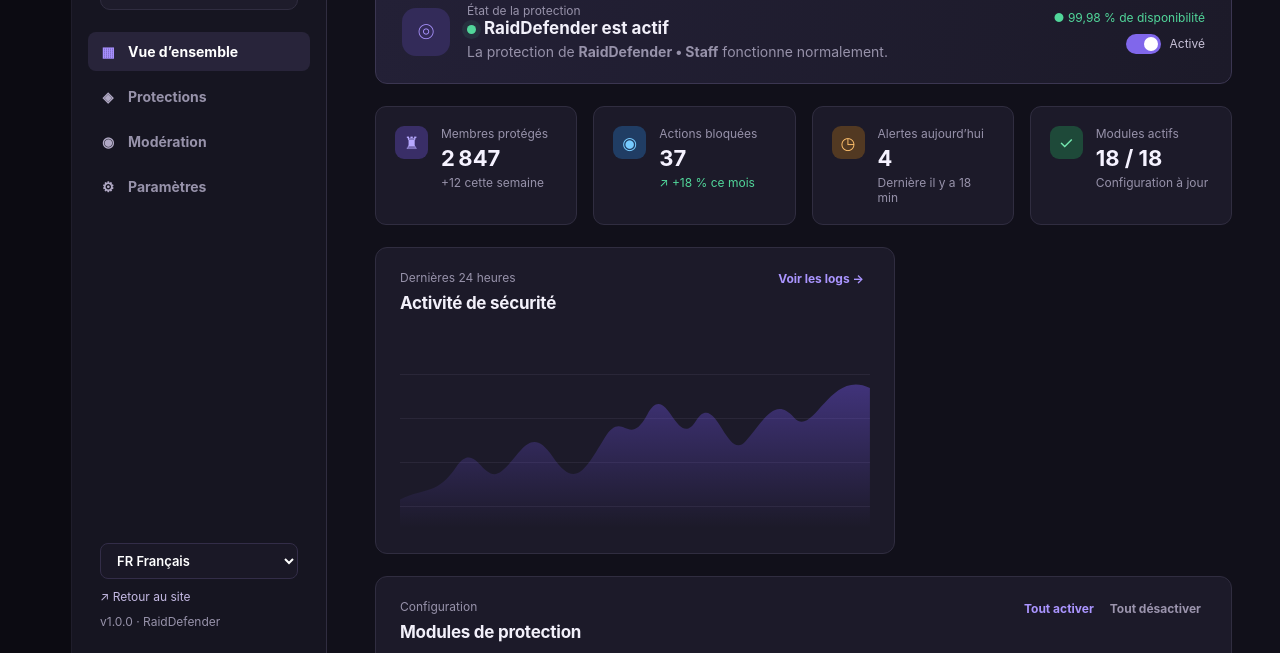
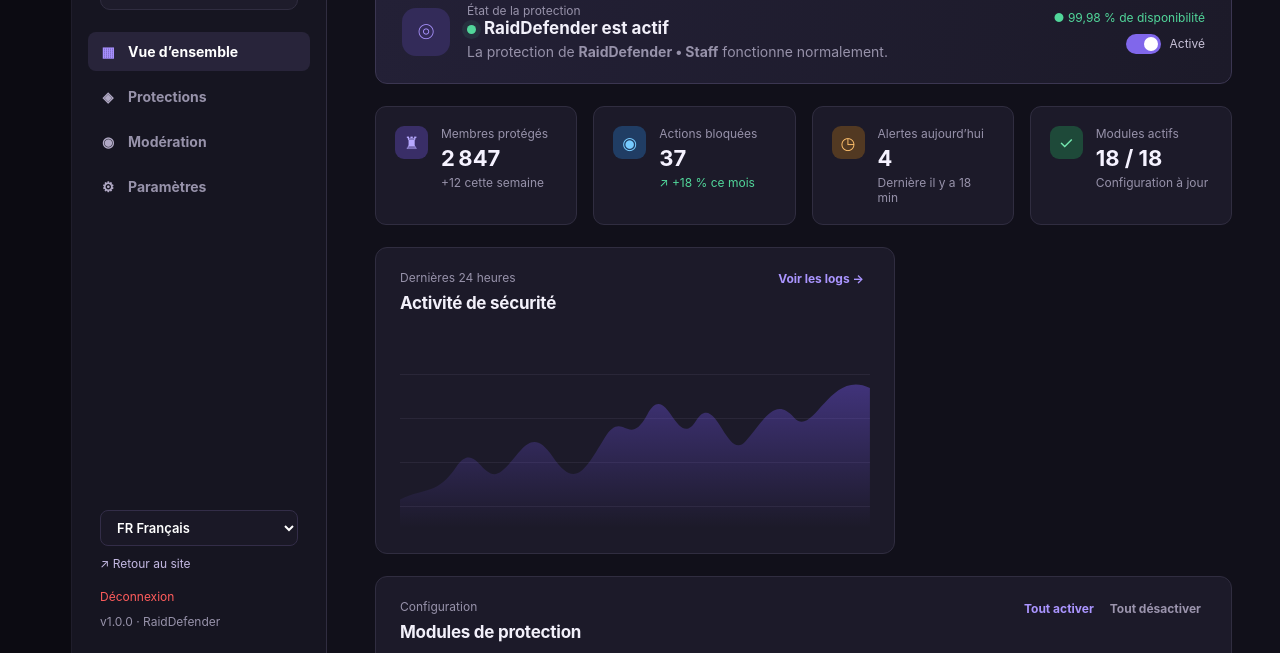
Before and after one commit to cryonix1337/Raiddefendersite, a website: page site/pages/dashboard.html in a window 1280 px wide. Shown: the part 139-792 px from the top of the page. Drawn offline with Linux system fonts and the light colour scheme; no server answers.

Commit message:
Add logout link to dashboard

```diff
--- a/site/pages/dashboard.html
+++ b/site/pages/dashboard.html
@@ -45,6 +45,7 @@
           </select>
         </div>
         <a href="index.html" id="backToSiteLink">↗ Retour au site</a>
+        <a href="/.netlify/functions/discord-logout" class="logout-link" style="color: #ff5c5c; margin-top: 8px; display: inline-block;">Déconnexion</a>
         <span>v1.0.0 · RaidDefender</span>
       </div>
     </aside>
```
